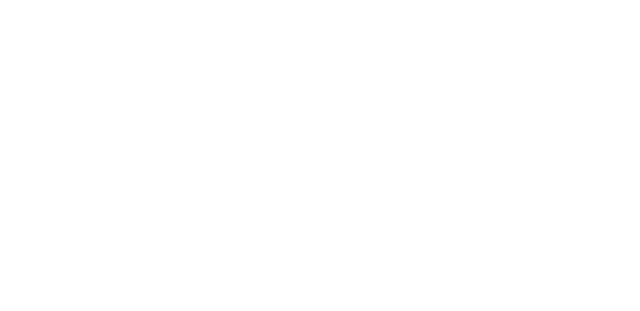
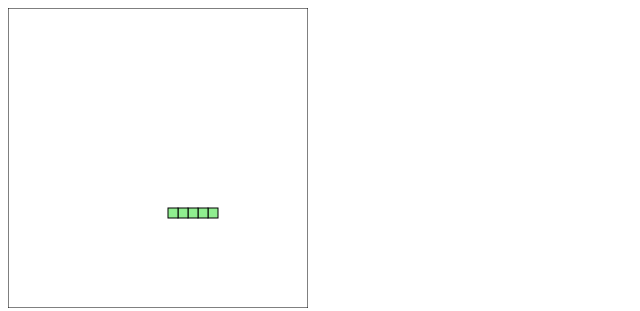
Before and after one commit to Jakeface95/Snake, a plain HTML site: page index.html in a window 1280 px wide. Shown: the whole page, without its empty margins (0-640 px from the left). Drawn offline with Linux system fonts and the light colour scheme.

Commit message:
Added border and snake - Non moving

```diff
--- a/app.js
+++ b/app.js
@@ -0,0 +1,46 @@
+const snakeboard = document.getElementById("gameCanvas");
+const snakeboard_ctx = gameCanvas.getContext("2d");
+const board_border = 'black';
+const board_background = "white";
+const snake_col = 'lightgreen';
+const snake_border = 'darkgreen';
+
+let snake = [  {x: 200, y: 200},  {x: 190, y: 200},  {x: 180, y: 200},  {x: 170, y: 200},  {x: 160, y: 200},];
+
+main();
+
+function main() {
+    clearCanvas();
+    drawSnake();
+}
+
+function clearCanvas() {
+    snakeboard_ctx.fillStyle = board_background;
+    snakeboard_ctx.strokestyle = board_border;
+    snakeboard_ctx.fillRect(0, 0, snakeboard.width, snakeboard.height);
+    snakeboard_ctx.strokeRect(0, 0, snakeboard.width, snakeboard.height);
+}
+
+function drawSnakePart(snakePart) {
+  snakeboard_ctx.fillStyle = 'lightblue';
+  snakeboard_ctx.strokestyle = 'darkblue';
+  snakeboard_ctx.fillRect(snakePart.x, snakePart.y, 10, 10);
+  snakeboard_ctx.strokeRect(snakePart.x, snakePart.y, 10, 10);wa
+}
+
+function drawSnake() {
+  snake.forEach(drawSnakePart);
+}
+
+function drawSnakePart(snakePart) {
+
+    // Set the colour of the snake part
+snakeboard_ctx.fillStyle = snake_col;
+    // Set the border colour of the snake part
+snakeboard_ctx.strokestyle = snake_border;
+    // Draw a "filled" rectangle to represent the snake part at the coordinates
+    // the part is located
+snakeboard_ctx.fillRect(snakePart.x, snakePart.y, 10, 10);
+    // Draw a border around the snake part
+snakeboard_ctx.strokeRect(snakePart.x, snakePart.y, 10, 10);
+    }
--- a/index.html
+++ b/index.html
@@ -5,6 +5,7 @@
     <title>snake</title>
 </head>
 <body>
+    <canvas id="gameCanvas" width="300" height="300"></canvas>
     <script src="app.js"></script>
 </body>
 </html>
```
